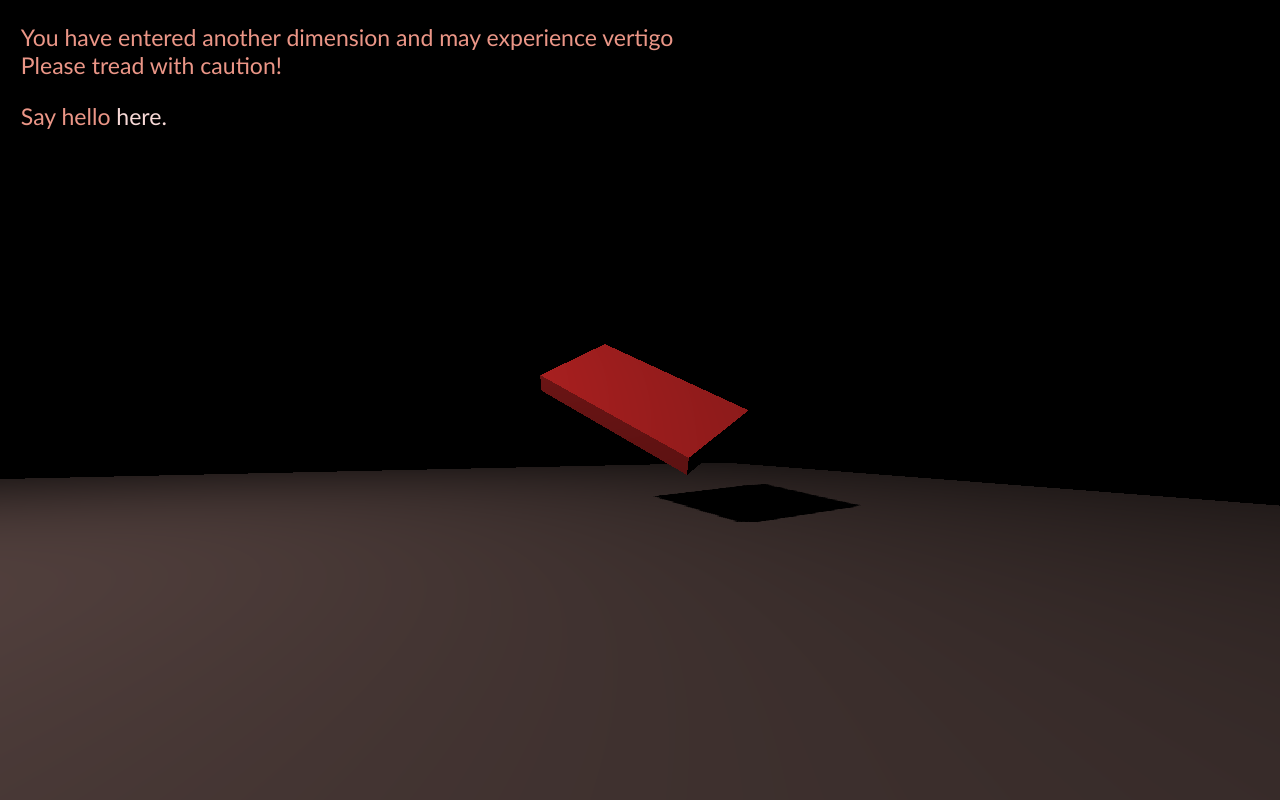
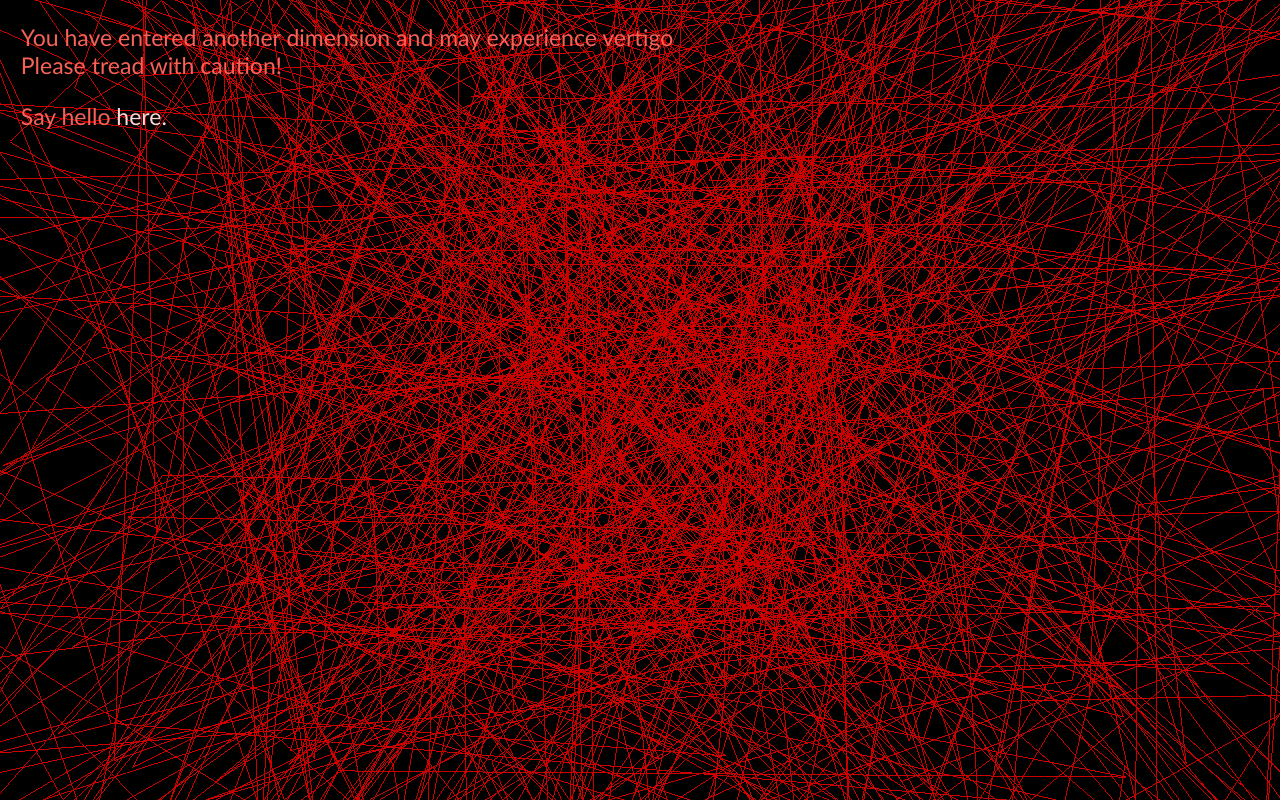
Before and after one commit to Logoseros/shootkey.xyz, a website built with Vite: page index.html in a window 1280 px wide. Built offline with nearby package versions, Linux system fonts and the light colour scheme; animation ran at ten frames a second.

Commit message:
change2 6-01-22
geometry modif

```diff
--- a/index.html
+++ b/index.html
@@ -10,7 +10,7 @@
   <body>
 
     <canvas id="c1"></canvas>
-    <script type="module" src="/main.js"></script>
+    <script type="module" src="/main5.js"></script>
 
     <div class = "para1">
       <p> You have entered another dimension and may experience vertigo <br>
--- /dev/null
+++ b/main5.js
@@ -0,0 +1,200 @@
+import './style.css'
+import * as THREE from 'three';
+//import gsap from 'gsap'
+
+import {OrbitControls} from 'three/examples/jsm/controls/OrbitControls';
+
+//Cursor coordinates
+const cursor = {
+    x: 0,
+    y: 0
+}
+
+//sizes variables
+const sizes = {
+    width: window.innerWidth,
+    height: window.innerHeight
+}
+
+
+window.addEventListener('mousemove', function (event)
+{
+    //to get (0,0) at object origin
+    cursor.x = event.clientX / sizes.width - 0.5
+    cursor.y = event.clientY / sizes.height - 0.5
+})
+
+//canvas
+const canvas = document.querySelector('#c1')
+//scene
+const scene = new THREE.Scene()
+
+//geometry from scratch - vertices
+const geometry = new THREE.BufferGeometry()
+//square with 1 subdivision
+/* const vertices = new Float32Array( [
+	-1, -1,  1,
+	 1, -1,  1,
+	 1,  1,  1,
+
+	 1,  1,  1,
+	-1,  1,  1,
+	-1, -1,  1
+] ) */
+
+//randomly generated triangle
+/* const vertices = new Float32Array( [
+	Math.random(), Math.random(), Math.random(),
+    Math.random(), Math.random(), Math.random(),
+    Math.random(), Math.random(), Math.random()
+] ) */
+
+//'count' numbers of random triangles
+const count = 400
+const vertices = new Float32Array(count * 3 * 3)
+// * 3 *3 because will need that many entries for 'count' numbers of triangle
+for(let i = 0; i< count * 3 * 3; i++)
+{
+    vertices[i] = (Math.random() - 0.5) * 12
+}
+
+// adding vertices to geometry attribute
+// itemSize = 3 because there are 3 values (components) per vertex
+const positionsAttribute = new THREE.BufferAttribute( vertices, 3 )
+geometry.setAttribute( 'position', positionsAttribute )
+
+
+//material
+const material = new THREE.MeshBasicMaterial({
+    color: 0xcd0000,
+    wireframe: true
+})
+
+//change material color with Eventlistener
+window.addEventListener("click", randomColor)
+
+function randomColor() {
+    // var newColor = 'rgb(' + rando(255) + ',' + rando(255) + ',' + rando(255) + ')'
+    material.color.setHex( Math.random() * 0xffffff );
+}
+
+//mesh
+const mesh = new THREE.Mesh(geometry, material)
+
+//group1
+const group1 = new THREE.Group()
+group1.add(mesh)
+scene.add(group1)
+
+// ### group modification
+group1.position.set(0,2,0)
+
+// group1.scale.set(1,1.2,2)
+
+// group1.rotation.reorder('XYZ')
+// group1.rotation.x = 0.0
+
+
+// ### length vector of object wrt origin
+// console.log(mesh.position.length())
+
+// ### normalize reduces the distance vector wrt origin and makes it 1
+//mesh.position.normalize()
+
+
+//Window Resize Event Listener to Auto-resize
+window.addEventListener('resize', function()
+{
+    //update sizes
+    sizes.width = window.innerWidth
+    sizes.height = window.innerHeight
+
+    //update camera
+    camera.aspect = sizes.width / sizes.height
+    camera.updateProjectionMatrix()
+
+    //update renderer
+    renderer.setSize(sizes.width, sizes.height)
+    renderer.setPixelRatio(Math.min(window.devicePixelRatio, 2))
+})
+
+//Perspective camera
+const camera = new THREE.PerspectiveCamera(75, sizes.width / sizes.height, 0.5, 1000)
+
+//Othographic camera
+//const camera = new THREE.OrthographicCamera(-1*aspectR, 1*aspectR, 1, -1, 0.1, 100)
+// camera.position.z = 3
+camera.position.set(-1,2,5)
+
+scene.add(camera)
+
+// camera.lookAt(group1.position)
+
+// ### distance of object from camera
+// console.log(mesh.position.distanceTo(camera.position))
+
+//light
+//not needed for MeshBasicMaterial
+const pointLight = new THREE.PointLight(0xffffff);
+pointLight.position.set(-5,5,3);
+
+scene.add(pointLight)
+
+
+//helper
+/* const gridHelper = new THREE.GridHelper()
+scene.add(gridHelper) */
+
+//renderer
+const renderer = new THREE.WebGLRenderer({
+    canvas: canvas
+})
+renderer.setSize(sizes.width, sizes.height)
+// renderer.setPixelRatio(window.devicePixelRatio)
+renderer.setPixelRatio(Math.min(window.devicePixelRatio, 2))
+
+
+//CONTROLS
+//const controls = new OrbitControls(camera, renderer.domElement)
+const controls = new OrbitControls(camera, canvas)
+
+//clock line 1 -- setting object clock and starting it
+const clock = new THREE.Clock()
+
+//gsap animation
+// gsap.to(group1.position, { duration: 1, delay: 1, z: -2})
+
+//animate + render
+function dance() {
+
+    //clock line 2
+    const elapsedTime = clock.getElapsedTime()
+
+    // using seconds elapsed to move object makes sure
+    //  that movement is uniform in all client systems
+
+    // group1.rotation.x += 0.01
+    // group1.rotation.x = elapsedTime
+    // group1.rotation.y = elapsedTime
+    // group1.rotation.z += 0.005
+    // group1.rotation.z = elapsedTime
+
+    //update camera with EVENT LISTENER
+    //camera.position.x = Math.sin(cursor.x * Math.PI * 2) * 4
+    //camera.position.z = Math.cos(cursor.x * Math.PI * 2) * 4
+    //invert y for three.js
+    //camera.position.y = cursor.y * -1 * 5
+    // camera.lookAt(new THREE.Vector3())
+    // camera.lookAt(0,0,0)
+    camera.lookAt(group1.position)
+
+    requestAnimationFrame(dance)
+
+    controls.enableDamping = true
+    controls.update()
+
+    //render
+    renderer.render(scene, camera)
+}
+
+dance()
--- a/style.css
+++ b/style.css
@@ -7,7 +7,7 @@ canvas {
 }
 
 .para1 {
-  color: #eb9687;
+  color: #f76258;
   text-align: left;
   font-family:'Gill Sans', 'Gill Sans MT';
   font-size: 1.8vw;
@@ -19,7 +19,7 @@ a {
   text-decoration: none;
 }
 
-@media only screen and (max-width: 1000px) {
+@media only screen and (max-width: 900px) {
   .para1 {
     font-size: 3vw;
     padding-right: 2vw;
```
